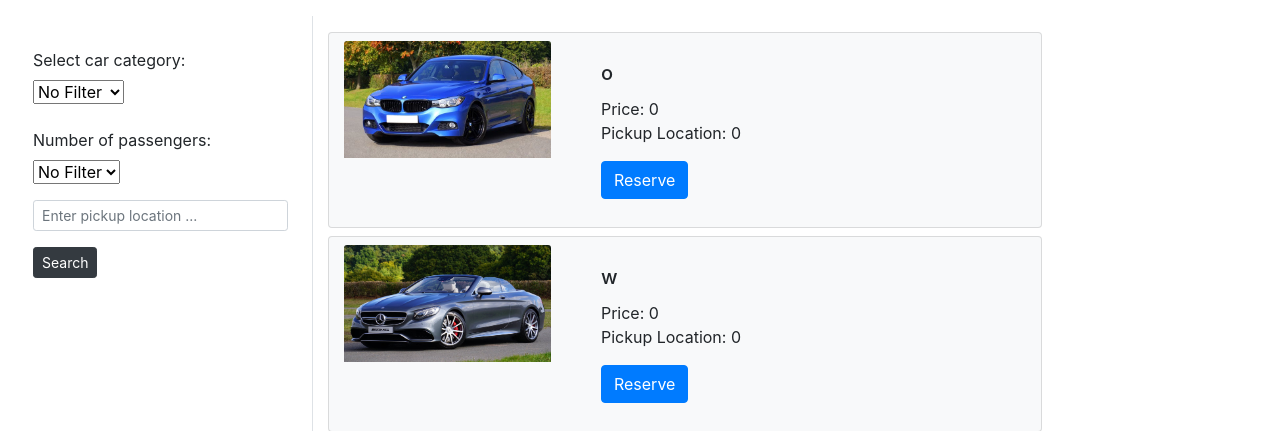
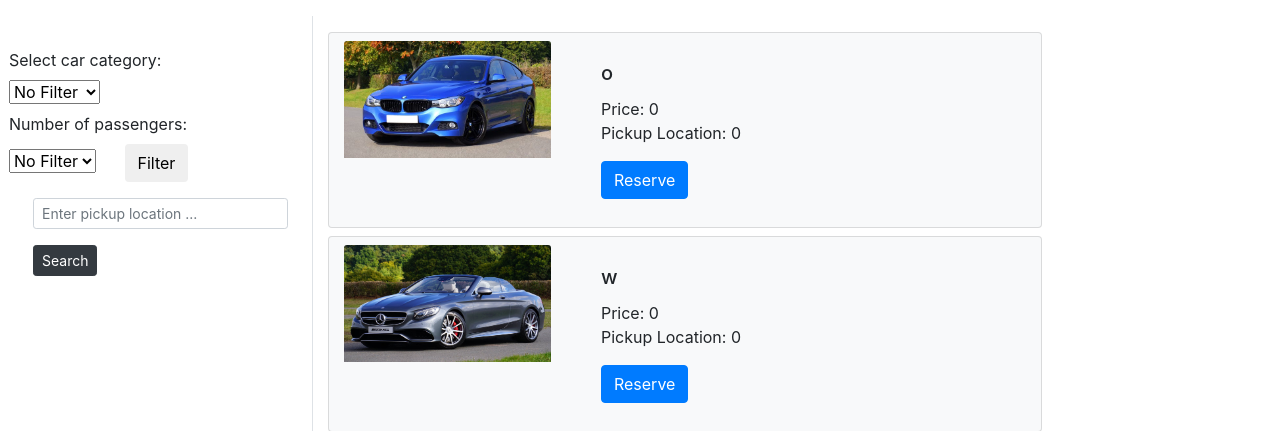
Before and after one commit to parthshihora/rentezy, a Django app: page /allcars/ in a window 1280 px wide. Shown: the part 56-487 px from the top of the page. Run offline with Django 3.2, Linux system fonts and the light colour scheme; data comes from the database, SQL or seed files in the repository; both versions use the stored data as it was after the commit; parts of the project's set-up code (start-up, migrations or seed data) failed here and were passed over; some libraries are stand-ins or nearby versions.

Commit message:
Filter Cars Functionality added

```diff
--- a/mysite/settings.py
+++ b/mysite/settings.py
@@ -27,7 +27,7 @@ SECRET_KEY = 'o!us2goj_d-xc@hx-p&r#@)w$1g)!7t-!11+cys-q0i6o1)u_%'
 DEBUG = True
 
 ALLOWED_HOSTS = []
-
+APPEND_SLASH=False
 
 # Application definition
 
--- a/team6/forms.py
+++ b/team6/forms.py
@@ -57,18 +57,16 @@ class ResForm(forms.ModelForm):
 
 class CarForm(forms.ModelForm):
     car_pic = forms.ImageField()
-    '''def __init__(self, *args, **kwargs):
-		self.request = kwargs.pop('request', None)
-		return super(CarForm, self).__init__(*args, **kwargs)
-
-	def save(self, *args, **kwargs):
-		kwargs['commit']=False
-		obj = super(CarForm, self).save(*args, **kwargs)
-		if self.request:
-			obj.user = self.request.user
-		obj.save()
-		return obj'''
-
     class Meta:
         model = Car
         fields = ['car_pic', 'modelNumber', 'modelName', 'regNumber', 'insNumber', 'priceperhour', 'pickuplocation']
+
+
+class FilterForm(forms.ModelForm):
+    CARTYPES = [('none', 'No Filter'), ('compact', 'Compact'), ('sedan','Sedan'),('suv','SUV')]
+    NOP = [('0', 'No Filter'), ('4', '4'), ('5', '5'), ('6', '6'), ('7','7')]
+    cartype = forms.ChoiceField(choices=CARTYPES,label='cartype')
+    passengerCapacity = forms.ChoiceField(choices=NOP,label='passengerCapacity')
+    class Meta:
+        model = Car
+        fields = ['cartype', 'passengerCapacity']
--- a/team6/templates/team6/allcars.html
+++ b/team6/templates/team6/allcars.html
@@ -19,6 +19,7 @@
   		<script src="https://cdnjs.cloudflare.com/ajax/libs/popper.js/1.12.9/umd/popper.min.js"></script>
   		<script src="https://maxcdn.bootstrapcdn.com/bootstrap/4.0.0/js/bootstrap.min.js"></script>
         <script src="https://maps.googleapis.com/maps/api/js?v=3.exp&sensor=false&libraries=places"></script>
+        <script>var URL = "{% url 'allcars' %}";</script>
 
 
   	</head>
@@ -44,26 +45,31 @@
 
 		<div class="row">
 			<div class="col-md-3 mx-auto p-4 mt-3 border-right">
-				<form class="pl-4">
-					<div class="form-group">
+                <div class="form-group">
+                    <form action="{% url 'allcars' %}" method="post">
+                        				<div class="form-group">
 		      					<label for="category" class="mr-2 my-2"> Select car category: <br></label>
-								<select name="" id="category" class="mr-4">
-									<option value="none">No Filter</option>
+								<select name="cartype" id="category_car" class="mr-4">
+									<option value="none" selected="selected">No Filter</option>
 									<option value="compact">Compact</option>
 									<option value="sedan">Sedan</option>
 									<option value="suv">SUVs</option>
 								</select>
-					</div>
-					<div class="form-group">
 		      					<label for="category" class="mr-2 my-2"> Number of passengers: </label>
-								<select name="" id="category" class="mr-4">
-									<option value="0">No Filter</option>
+								<select name="nop" id="category_nop" class="mr-4">
+									<option value="10" selected="selected">No Filter</option>
 									<option value="4">4</option>
 									<option value="5">5</option>
 									<option value="6">6</option>
 									<option value="7">7</option>
 								</select>
+                               <button type="submit" class="btn">Filter</button>
 					</div>
+
+                    </form>
+                </div>
+
+                <form class="pl-4">
 					<div class="form-group">
 		     					<input type="text" size="40" class="mx-auto form-control form-control-sm my-2 small" id="locationTextField" placeholder="Enter pickup location ...">
 		      					<a href="{% url 'filteredcars' %}" class="btn btn-dark mx-auto btn-sm my-2" id="output">Search</a>
--- a/team6/views.py
+++ b/team6/views.py
@@ -1,5 +1,7 @@
 from django.shortcuts import render
-from .forms import CarForm, ResForm
+from django.views.decorators.csrf import csrf_exempt
+
+from .forms import CarForm, ResForm, FilterForm
 from django.contrib import messages
 from django.contrib.auth import login, authenticate, get_user_model, logout
 from django.shortcuts import render, redirect
@@ -9,17 +11,25 @@ from django.shortcuts import get_list_or_404, get_object_or_404
 from django.http import HttpResponseRedirect, HttpResponse
 
 
-def allCars(request, type='none', no_of_pass=0, sortby='price'):
-    if type=='none' and no_of_pass == 0:
-        cars = Car.objects.exclude(Reserved="Yes")
-    elif type != 'none' and no_of_pass == 0:
-        cars = Car.objects.exclude(Reserved="Yes").filter(cartype__contains=type)
-    elif type == 'none' and no_of_pass != 0:
-        cars = Car.objects.exclude(Reserved="Yes").filter(user__car__passengerCapacity__exact=no_of_pass)
-    else:
-        cars = Car.objects.exclude(Reserved="Yes").filter(cartype__contains=type, user__car__passengerCapacity__exact=no_of_pass)
+@csrf_exempt
+def allCars(request):
+    print request
+    form = FilterForm()
+    cars = Car.objects.exclude(Reserved="Yes")
+    if request.method == "POST":
+        car_type=request.POST['cartype']
+        no_of_pass=request.POST['nop']
+        print car_type + no_of_pass
+        if car_type=='none' and no_of_pass == 10:
+            cars = Car.objects.exclude(Reserved="Yes")
+        elif car_type != 'none' and no_of_pass == 10:
+            cars = Car.objects.exclude(Reserved="Yes").filter(cartype__contains=car_type)
+        elif car_type == 'none' and no_of_pass != 10:
+            cars = Car.objects.exclude(Reserved="Yes").filter(user__car__passengerCapacity__exact=no_of_pass)
+        else:
+            cars = Car.objects.exclude(Reserved="Yes").filter(cartype__contains=car_type, user__car__passengerCapacity__exact=no_of_pass)
 
-    return render(request, "team6/allcars.html", {'cars': cars})
+    return render(request, "team6/allcars.html", {'form': form, 'cars': cars})
 
 
 def filteredcars(request):
```
Also changed, not shown: db.sqlite3, team6/migrations/0051_merge_20180414_1623.py (added).
